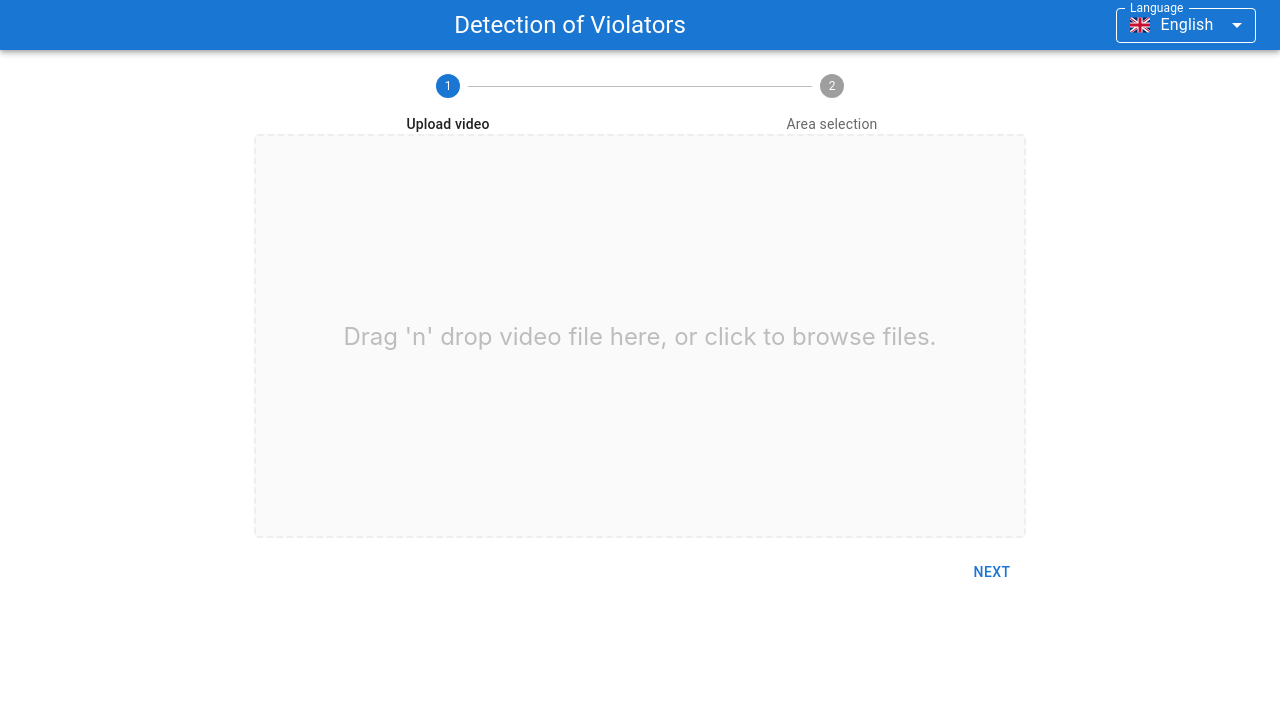
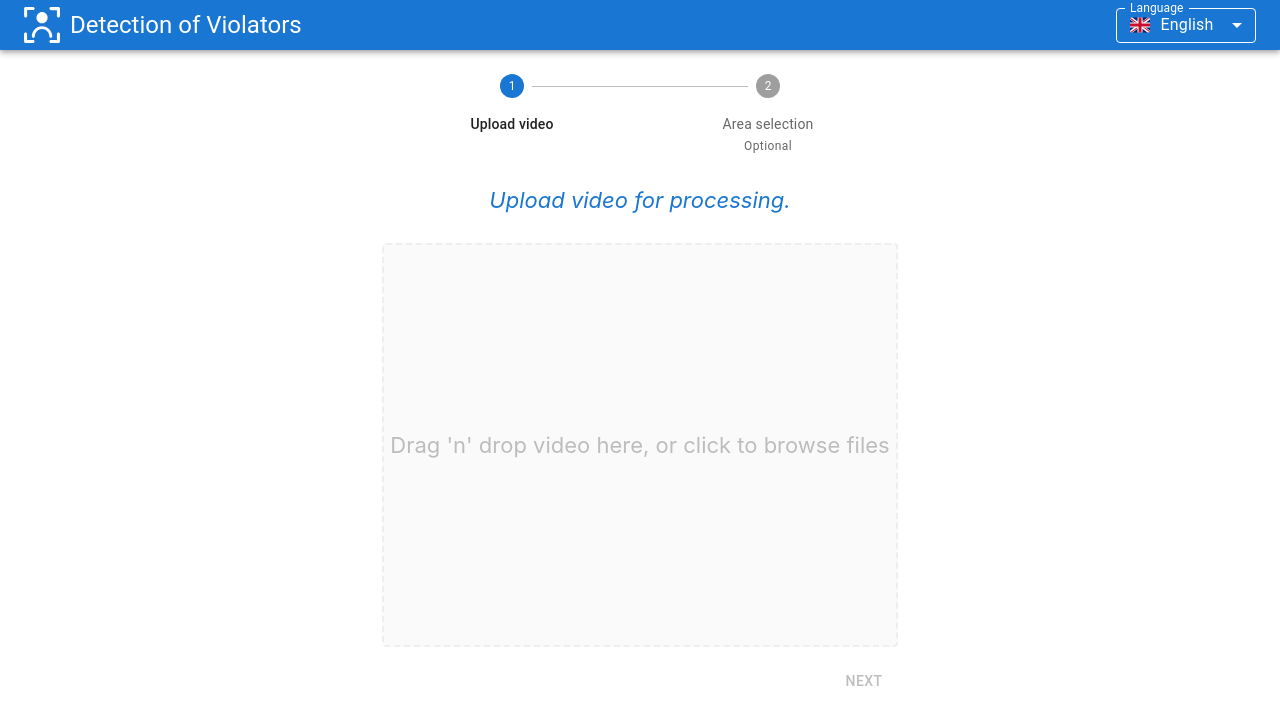
Before and after one commit to Izuwei/Detection-of-violators, a React (Create React App) app in the folder app/: page / in a window 1280 px wide. Shown: the top 724 px of the page. Built offline with nearby package versions, Linux system fonts and the light colour scheme.

Commit message:
stepper improvements

```diff
--- a/app/src/components/AreaSelection.jsx
+++ b/app/src/components/AreaSelection.jsx
@@ -32,7 +32,7 @@ const AreaSelection = memo(() => {
   const [drawingAOI, setDrawingAOI] = useState([]);
 
   useEffect(() => {
-    var contentArea = parseInt(width * 0.6);
+    var contentArea = parseInt(width * 0.4);
     contentArea = contentArea < 500 ? 500 : contentArea;
     const thumbnailWidth =
       video.width < contentArea ? video.width : contentArea;
@@ -107,14 +107,14 @@ const AreaSelection = memo(() => {
   return (
     <React.Fragment>
       {areaOfInterest.length === 1 ? (
-        <Typography align="center" sx={styles.coords}>
+        <Typography sx={styles.coords}>
           X:{parseInt(areaOfInterest[0].x)} Y:
           {parseInt(areaOfInterest[0].y)} Width:
           {parseInt(areaOfInterest[0].width)} Height:
           {parseInt(areaOfInterest[0].height)}
         </Typography>
       ) : (
-        <Typography align="center" sx={styles.coords}>
+        <Typography sx={styles.coords}>
           X: - Y: - {t("Width")}: - {t("Height")}: -
         </Typography>
       )}
@@ -178,6 +178,9 @@ const AreaSelection = memo(() => {
 const styles = {
   coords: {
     fontFamily: "Consolas",
+    fontSize: 14,
+    // width: "100%",
+    // textAlign: "right",
   },
 };
 
--- a/app/src/components/FileDropzone.jsx
+++ b/app/src/components/FileDropzone.jsx
@@ -1,12 +1,15 @@
-import React, { memo, useContext, useMemo } from "react";
+import React, { memo, useCallback, useContext, useMemo } from "react";
 import {
+  IconButton,
   Table,
   TableBody,
   TableCell,
   TableHead,
   TableRow,
+  Tooltip,
   Typography,
 } from "@mui/material";
+import Clear from "@mui/icons-material/Clear";
 import { useDropzone } from "react-dropzone";
 import { DataContext } from "../utils/DataProvider";
 import { useTranslation } from "react-i18next";
@@ -14,10 +17,23 @@ import { useTranslation } from "react-i18next";
 /**
  * https://react-dropzone.js.org/#section-styling-dropzone
  */
-const FileDropzone = memo(() => {
+const FileDropzone = memo(({ setStepStatus }) => {
   const { t } = useTranslation();
-  const { video, uploadVideo } = useContext(DataContext);
+  const { video, uploadVideo, removeVideo } = useContext(DataContext);
   console.log("Render: Dropzone");
+
+  const handleClear = useCallback(() => {
+    setStepStatus(false);
+    removeVideo();
+  }, [setStepStatus, removeVideo]);
+
+  const handleDropFile = useCallback(
+    (event) => {
+      uploadVideo(event);
+      setStepStatus(true);
+    },
+    [uploadVideo, setStepStatus]
+  );
 
   const {
     getRootProps,
@@ -31,7 +47,7 @@ const FileDropzone = memo(() => {
     multiple: false,
     maxFiles: 1,
     maxSize: 2000000000, // TODO: předělat na 1 GB
-    onDrop: uploadVideo,
+    onDrop: handleDropFile,
   });
 
   const styles = useMemo(
@@ -54,7 +70,11 @@ const FileDropzone = memo(() => {
       )}
       {video.data !== undefined && (
         <React.Fragment>
-          <video width={"100%"} controls style={{ borderRadius: 4 }}>
+          <video
+            width={video.aspectRatio < 1.5 && video.height > 400 ? 500 : "100%"}
+            controls
+            style={{ borderRadius: 4 }}
+          >
             <source src={video.url} />
           </video>
           <Table>
@@ -124,6 +144,11 @@ const FileDropzone = memo(() => {
               </TableRow>
             </TableBody>
           </Table>
+          <Tooltip title={t("Delete")}>
+            <IconButton color="info" size="large" onClick={handleClear}>
+              <Clear />
+            </IconButton>
+          </Tooltip>
         </React.Fragment>
       )}
     </React.Fragment>
@@ -136,7 +161,7 @@ const baseStyles = {
   flexDirection: "column",
   alignItems: "center",
   justifyContent: "center",
-  fontSize: 24,
+  fontSize: 22,
   height: 400,
   width: "100%",
   borderWidth: 2,
--- a/app/src/components/TopPanel.jsx
+++ b/app/src/components/TopPanel.jsx
@@ -15,6 +15,7 @@ import { useCookies } from "react-cookie";
 
 import gbFlag from "../assets/icons/gb_flag.svg";
 import czFlag from "../assets/icons/cz_flag.svg";
+import appIcon from "../assets/icons/app_icon.svg";
 
 const TopPanel = memo(() => {
   const { t, i18n } = useTranslation();
@@ -33,12 +34,8 @@ const TopPanel = memo(() => {
   return (
     <AppBar position="static" sx={styles.panel}>
       <Toolbar>
-        <Typography
-          variant="h5"
-          component="div"
-          align="center"
-          sx={styles.text}
-        >
+        <img src={appIcon} style={styles.appIcon} alt="app-icon" />
+        <Typography variant="h5" component="div" align="left" sx={styles.text}>
           {t("appName")}
         </Typography>
         <FormControl>
@@ -61,7 +58,7 @@ const TopPanel = memo(() => {
             <MenuItem sx={styles.menuItem} value={"en"}>
               <div style={styles.menuItemContainer}>
                 <ListItemIcon sx={{ minWidth: 0 }}>
-                  <img src={gbFlag} style={styles.icon} alt="GB-Flag" />
+                  <img src={gbFlag} style={styles.flagIcon} alt="GB-Flag" />
                 </ListItemIcon>
                 <ListItemText primary="English" />
               </div>
@@ -69,7 +66,7 @@ const TopPanel = memo(() => {
             <MenuItem sx={styles.menuItem} value={"cs"}>
               <div style={styles.menuItemContainer}>
                 <ListItemIcon sx={{ minWidth: 0 }}>
-                  <img src={czFlag} style={styles.icon} alt="CZ-Flag" />
+                  <img src={czFlag} style={styles.flagIcon} alt="CZ-Flag" />
                 </ListItemIcon>
                 <ListItemText primary="Česky" />
               </div>
@@ -116,7 +113,12 @@ const styles = {
     display: "flex",
     alignItems: "center",
   },
-  icon: {
+  appIcon: {
+    marginRight: 10,
+    width: 36,
+    height: 36,
+  },
+  flagIcon: {
     width: 20,
     height: 20,
     borderRadius: 5,
--- a/app/src/constants/lang/czech.json
+++ b/app/src/constants/lang/czech.json
@@ -4,16 +4,20 @@
     "language": "Jazyk",
     "UploadLabel": "Nahrát video",
     "AreaLabel": "Výběr oblasti",
+    "Optional": "Volitelný",
     "Next": "Další",
     "Back": "Zpět",
     "Finish": "Dokončit",
-    "DnDDesc": "Přetáhněte sem soubor s videem nebo kliknutím procházejte soubory.",
-    "DragDesc": "Přetáhněte soubor sem.",
+    "Step1Desc": "Nahrajte video soubor ke zpracování.",
+    "Step2Desc": "Vyberte oblast, ve které chcete provést detekci.",
+    "DnDDesc": "Přetáhněte sem video nebo kliknutím procházejte soubory",
+    "DragDesc": "Přetáhněte soubor sem",
     "Name": "Název",
     "Duration": "Délka",
     "Resolution": "Rozlišení",
     "Size": "Velikost",
     "Modified": "Změněno",
+    "Delete": "Odstranit",
     "Width": "Šířka",
     "Height": "Výška",
     "ReloadImage": "Změnit náhled",
--- a/app/src/constants/lang/english.json
+++ b/app/src/constants/lang/english.json
@@ -4,16 +4,20 @@
     "language": "Language",
     "UploadLabel": "Upload video",
     "AreaLabel": "Area selection",
+    "Optional": "Optional",
     "Next": "Next",
     "Back": "Back",
     "Finish": "Finish",
-    "DnDDesc": "Drag 'n' drop video file here, or click to browse files.",
-    "DragDesc": "Drop file here.",
+    "Step1Desc": "Upload video for processing.",
+    "Step2Desc": "Select the area in which you want to perform detection.",
+    "DnDDesc": "Drag 'n' drop video here, or click to browse files",
+    "DragDesc": "Drop file here",
     "Name": "Name",
     "Duration": "Duration",
     "Resolution": "Resolution",
     "Size": "Size",
     "Modified": "Modified",
+    "Delete": "Delete",
     "Width": "Width",
     "Height": "Height",
     "ReloadImage": "Reload image",
--- a/app/src/screens/ConfigScreen.jsx
+++ b/app/src/screens/ConfigScreen.jsx
@@ -1,5 +1,12 @@
 import React, { memo, useCallback, useContext } from "react";
-import { Stepper, Step, StepLabel, Box, Button } from "@mui/material";
+import {
+  Stepper,
+  Step,
+  StepLabel,
+  Box,
+  Button,
+  Typography,
+} from "@mui/material";
 import { useTranslation } from "react-i18next";
 import { StepContext } from "../utils/StepProvider";
 import FileDropzone from "../components/FileDropzone";
@@ -7,8 +14,17 @@ import AreaSelection from "../components/AreaSelection";
 
 const ConfigScreen = memo(() => {
   const { t } = useTranslation();
-  const { steps, currentStep, backStep, nextStep } = useContext(StepContext);
+  const {
+    steps,
+    currentStep,
+    backStep,
+    nextStep,
+    completedSteps,
+    setStepStatus,
+  } = useContext(StepContext);
   console.log("Render: Stepper");
+
+  const optionalSteps = [false, true];
 
   const createStepLabel = useCallback(
     (label) => {
@@ -25,16 +41,44 @@ const ConfigScreen = memo(() => {
   );
 
   return (
-    <Box sx={{ maxWidth: "60%", minWidth: 500, margin: "auto" }}>
+    <Box sx={{ maxWidth: "40%", minWidth: 500, margin: "auto" }}>
       <Stepper activeStep={currentStep} alternativeLabel>
-        {steps.map((label) => {
+        {steps.map((label, index) => {
+          const labelProps = {};
+
+          if (optionalSteps[index] === true) {
+            labelProps.optional = (
+              <Typography variant="caption">{t("Optional")}</Typography>
+            );
+          }
           return (
             <Step key={label}>
-              <StepLabel>{createStepLabel(label)}</StepLabel>
+              <StepLabel {...labelProps}>{createStepLabel(label)}</StepLabel>
             </Step>
           );
         })}
       </Stepper>
+      <div
+        style={{
+          fontSize: 22,
+          // opacity: 0.5,
+          fontStyle: "italic",
+          color: "#1976d2",
+          marginTop: 30,
+          marginBottom: 30,
+        }}
+      >
+        {(() => {
+          switch (currentStep) {
+            case 0:
+              return <p>{t("Step1Desc")}</p>;
+            case 1:
+              return <p>{t("Step2Desc")}</p>;
+            default:
+              return "error"; // TODO: Dodělat Error componentu
+          }
+        })()}
+      </div>
       <div
         style={{
           display: "flex",
@@ -46,7 +90,7 @@ const ConfigScreen = memo(() => {
           // TODO: Dodělat componenty
           switch (currentStep) {
             case 0:
-              return <FileDropzone />;
+              return <FileDropzone setStepStatus={setStepStatus} />;
             case 1:
               return <AreaSelection />;
             default:
@@ -61,7 +105,7 @@ const ConfigScreen = memo(() => {
           </Button>
         )}
         <Box sx={{ flex: "1 1 auto" }} />
-        <Button onClick={nextStep}>
+        <Button onClick={nextStep} disabled={!completedSteps[currentStep]}>
           {currentStep === steps.length - 1 ? t("Finish") : t("Next")}
         </Button>
       </Box>
--- a/app/src/utils/DataProvider.js
+++ b/app/src/utils/DataProvider.js
@@ -9,6 +9,7 @@ export const DataProvider = memo(({ children }) => {
     width: undefined,
     height: undefined,
     duration: undefined,
+    aspectRatio: undefined,
   });
   const [videoThumbnail, setVideoThumbnail] = useState(undefined);
   const [detectionArea, setDetectionArea] = useState([]);
@@ -109,6 +110,7 @@ export const DataProvider = memo(({ children }) => {
               width: tempVideo.videoWidth,
               height: tempVideo.videoHeight,
               duration: parseInt(tempVideo.duration),
+              aspectRatio: tempVideo.videoWidth / tempVideo.videoHeight,
             }));
             console.log("Info: Video uploaded.");
           },
@@ -119,11 +121,25 @@ export const DataProvider = memo(({ children }) => {
     [reloadVideoThumbnail]
   );
 
+  const removeVideo = useCallback(() => {
+    setVideoThumbnail(undefined);
+    setDetectionArea([]);
+    setVideo({
+      data: undefined,
+      url: undefined,
+      width: undefined,
+      height: undefined,
+      duration: undefined,
+      aspectRatio: undefined,
+    });
+  }, []);
+
   return (
     <DataContext.Provider
       value={{
         video: video,
         uploadVideo: uploadVideo,
+        removeVideo: removeVideo,
         videoThumbnail: videoThumbnail,
         reloadVideoThumbnail: reloadVideoThumbnail,
         areaOfInterest: detectionArea,
--- a/app/src/utils/StepProvider.js
+++ b/app/src/utils/StepProvider.js
@@ -7,6 +7,7 @@ export const StepProvider = memo(({ children }) => {
   console.log("Render: StepProvider");
 
   const [activeStep, setActiveStep] = useState(0);
+  const [completedSteps, setCompletedSteps] = useState([false, true]);
 
   const nextStep = useCallback(() => {
     setActiveStep((prev) => prev + 1);
@@ -16,6 +17,17 @@ export const StepProvider = memo(({ children }) => {
     setActiveStep((prev) => prev - 1);
   }, []);
 
+  const setStepStatus = useCallback(
+    (status) => {
+      setCompletedSteps((prevState) => {
+        let stateCopy = prevState.slice();
+        stateCopy[activeStep] = status;
+        return stateCopy;
+      });
+    },
+    [activeStep]
+  );
+
   return (
     <StepContext.Provider
       value={{
@@ -23,6 +35,8 @@ export const StepProvider = memo(({ children }) => {
         currentStep: activeStep,
         backStep: backStep,
         nextStep: nextStep,
+        completedSteps,
+        setStepStatus: setStepStatus,
       }}
     >
       {children}
```
Also changed, not shown: app/src/assets/icons/app_icon.svg (added).
